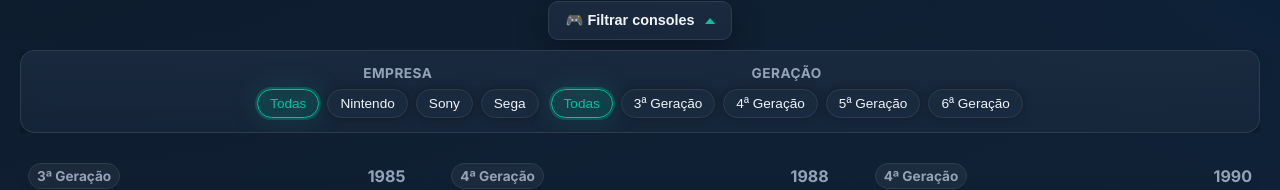
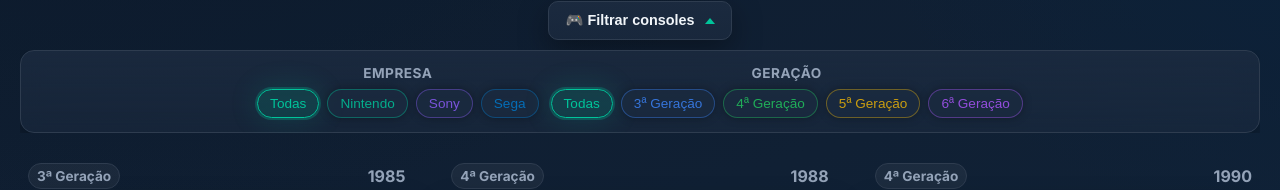
Before and after one commit to YuriDamin/PFC-I, a React (Vite) app in the folder meu-museu/: page / in a window 1280 px wide. Both pictures are taken after a click on the button "🎮 Filtrar consoles". Shown: the part 184-374 px from the top of the page. Built offline with nearby package versions, Linux system fonts and the light colour scheme.

Commit message:
Add color styles for filter buttons and improve comments in HomePage component

```diff
--- a/meu-museu/src/pages/HomePage.css
+++ b/meu-museu/src/pages/HomePage.css
@@ -399,3 +399,84 @@
 .gen-default {
   border-color: rgba(255, 255, 255, 0.1);
 }
+
+/* === CORES NOS BOTÕES DE FILTRO === */
+
+/* Empresas */
+.filter-btn[data-brand="Nintendo"] {
+  border-color: rgba(0,196,154,0.4);
+  color: rgba(0,196,154,0.85);
+}
+.filter-btn[data-brand="Nintendo"].active {
+  background: rgba(0,196,154,0.15);
+  border-color: rgba(0,196,154,0.8);
+  box-shadow: 0 0 12px rgba(0,196,154,0.4);
+  color: #00c49a;
+}
+
+.filter-btn[data-brand="Sony"] {
+  border-color: rgba(139,92,246,0.4);
+  color: rgba(139,92,246,0.85);
+}
+.filter-btn[data-brand="Sony"].active {
+  background: rgba(139,92,246,0.15);
+  border-color: rgba(139,92,246,0.8);
+  box-shadow: 0 0 12px rgba(139,92,246,0.4);
+  color: #8b5cf6;
+}
+
+.filter-btn[data-brand="Sega"] {
+  border-color: rgba(0,122,204,0.4);
+  color: rgba(0,122,204,0.85);
+}
+.filter-btn[data-brand="Sega"].active {
+  background: rgba(0,122,204,0.15);
+  border-color: rgba(0,122,204,0.8);
+  box-shadow: 0 0 12px rgba(0,122,204,0.4);
+  color: #007acc;
+}
+
+/* Gerações */
+.filter-btn[data-gen="3ª Geração"] {
+  border-color: rgba(59,130,246,0.4);
+  color: rgba(59,130,246,0.85);
+}
+.filter-btn[data-gen="3ª Geração"].active {
+  background: rgba(59,130,246,0.15);
+  border-color: rgba(59,130,246,0.8);
+  box-shadow: 0 0 12px rgba(59,130,246,0.4);
+  color: #3b82f6;
+}
+
+.filter-btn[data-gen="4ª Geração"] {
+  border-color: rgba(34,197,94,0.4);
+  color: rgba(34,197,94,0.85);
+}
+.filter-btn[data-gen="4ª Geração"].active {
+  background: rgba(34,197,94,0.15);
+  border-color: rgba(34,197,94,0.8);
+  box-shadow: 0 0 12px rgba(34,197,94,0.4);
+  color: #22c55e;
+}
+
+.filter-btn[data-gen="5ª Geração"] {
+  border-color: rgba(234,179,8,0.4);
+  color: rgba(234,179,8,0.85);
+}
+.filter-btn[data-gen="5ª Geração"].active {
+  background: rgba(234,179,8,0.15);
+  border-color: rgba(234,179,8,0.8);
+  box-shadow: 0 0 12px rgba(234,179,8,0.4);
+  color: #eab308;
+}
+
+.filter-btn[data-gen="6ª Geração"] {
+  border-color: rgba(168,85,247,0.4);
+  color: rgba(168,85,247,0.85);
+}
+.filter-btn[data-gen="6ª Geração"].active {
+  background: rgba(168,85,247,0.15);
+  border-color: rgba(168,85,247,0.8);
+  box-shadow: 0 0 12px rgba(168,85,247,0.4);
+  color: #a855f7;
+}
--- a/meu-museu/src/pages/HomePage.jsx
+++ b/meu-museu/src/pages/HomePage.jsx
@@ -16,6 +16,7 @@ function HomePage() {
   const [selectedEmpresa, setSelectedEmpresa] = useState('todas');
   const [selectedGeracao, setSelectedGeracao] = useState('todas');
 
+  // Gera listas únicas
   const empresas = [...new Set(consoles.map((c) => c.fabricante))];
   const geracoes = [...new Set(consoles.map((c) => c.geracao))];
 
@@ -30,12 +31,12 @@ function HomePage() {
 
   // Define classe de cor por geração
   function getGenerationClass(geracao) {
-    const num = geracao.match(/\d+/); // extrai número
+    const num = geracao.match(/\d+/); // extrai número da string
     if (!num) return 'gen-default';
     return `gen-${num[0]}`;
   }
 
-  // Filtros
+  // Filtros combinados
   const consolesFiltrados = useMemo(() => {
     return consoles
       .filter((c) => {
@@ -50,7 +51,7 @@ function HomePage() {
     <div className="home-container">
       <h2>Selecione uma Era (Linha do Tempo)</h2>
 
-      {/* Botão principal de filtro */}
+      {/* Botão principal para abrir/fechar filtros */}
       <button
         className={`toggle-filters-btn ${showFilters ? 'open' : ''}`}
         onClick={() => setShowFilters(!showFilters)}
@@ -59,10 +60,10 @@ function HomePage() {
         <span className="arrow-icon" />
       </button>
 
-      {/* Painel de filtros */}
+      {/* Painel de filtros com botões coloridos */}
       <div className={`filter-wrapper ${showFilters ? 'open' : ''}`}>
         <div className="filters-row">
-          {/* EMPRESA */}
+          {/* --- EMPRESA --- */}
           <div className="filter-group">
             <label>Empresa</label>
             <div className="filter-buttons">
@@ -75,6 +76,7 @@ function HomePage() {
               {empresas.map((emp) => (
                 <button
                   key={emp}
+                  data-brand={emp}
                   className={`filter-btn ${selectedEmpresa === emp ? 'active' : ''}`}
                   onClick={() => setSelectedEmpresa(emp)}
                 >
@@ -84,7 +86,7 @@ function HomePage() {
             </div>
           </div>
 
-          {/* GERAÇÃO */}
+          {/* --- GERAÇÃO --- */}
           <div className="filter-group">
             <label>Geração</label>
             <div className="filter-buttons">
@@ -97,6 +99,7 @@ function HomePage() {
               {geracoes.map((g) => (
                 <button
                   key={g}
+                  data-gen={g}
                   className={`filter-btn ${selectedGeracao === g ? 'active' : ''}`}
                   onClick={() => setSelectedGeracao(g)}
                 >
@@ -108,7 +111,7 @@ function HomePage() {
         </div>
       </div>
 
-      {/* Swiper */}
+      {/* --- Swiper de consoles --- */}
       <Swiper
         modules={[Navigation, Pagination]}
         navigation
```
